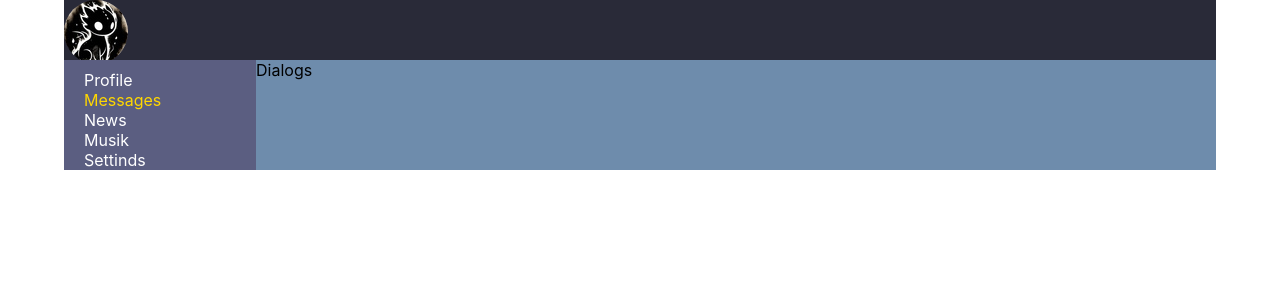
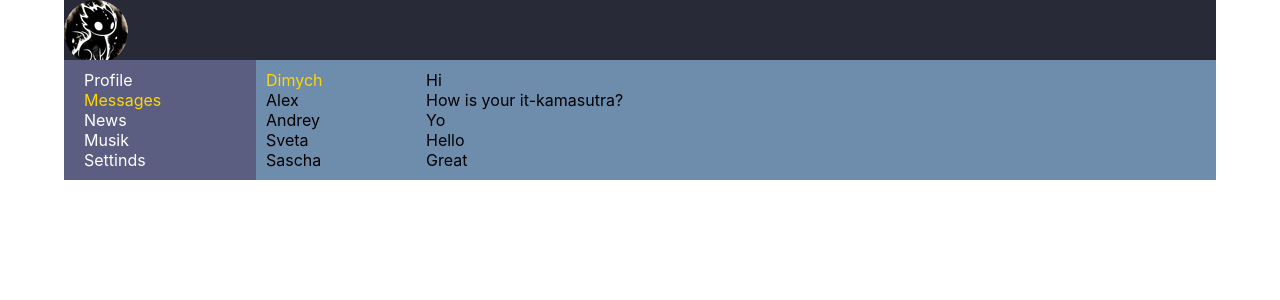
Before and after one commit to AliakseiKrasko/social_network, a React (Create React App) app: page /dialogs in a window 1280 px wide. Shown: the top 300 px of the page. Built offline with nearby package versions, Linux system fonts and the light colour scheme.

Commit message:
added pages dialogs and stiles on him

```diff
--- /dev/null
+++ b/src/components/Dialogs/Dialogs.module.css
@@ -0,0 +1,23 @@
+.dialogs {
+    display: grid;
+    grid-template-columns: 2fr 10fr;
+}
+
+.dialogsItems {
+    padding: 10px;
+}
+.dialogsItems .active {
+    color: gold;
+}
+
+.dialog {
+
+}
+
+.messages {
+    padding: 10px
+}
+
+.message {
+
+}
--- a/src/components/Dialogs/Dialogs.tsx
+++ b/src/components/Dialogs/Dialogs.tsx
@@ -1,10 +1,33 @@
-;
+import s from './Dialogs.module.css'
 
 type Props = {};
 export const Dialogs = (props: Props) => {
     return (
-        <div>
-            Dialogs
+        <div className={s.dialogs}>
+            <div className={s.dialogsItems}>
+                <div className={`${s.dialog} ${s.active}`}>
+                    Dimych
+                </div>
+                <div className={s.dialog}>
+                    Alex
+                </div>
+                <div className={s.dialog}>
+                    Andrey
+                </div>
+                <div className={s.dialog}>
+                    Sveta
+                </div>
+                <div className={s.dialog}>
+                    Sascha
+                </div>
+            </div>
+            <div className={s.messages}>
+                <div className={s.message}>Hi</div>
+                <div className={s.message}>How is your it-kamasutra?</div>
+                <div className={s.message}>Yo</div>
+                <div className={s.message}>Hello</div>
+                <div className={s.message}>Great</div>
+            </div>
         </div>
     );
 };
```
